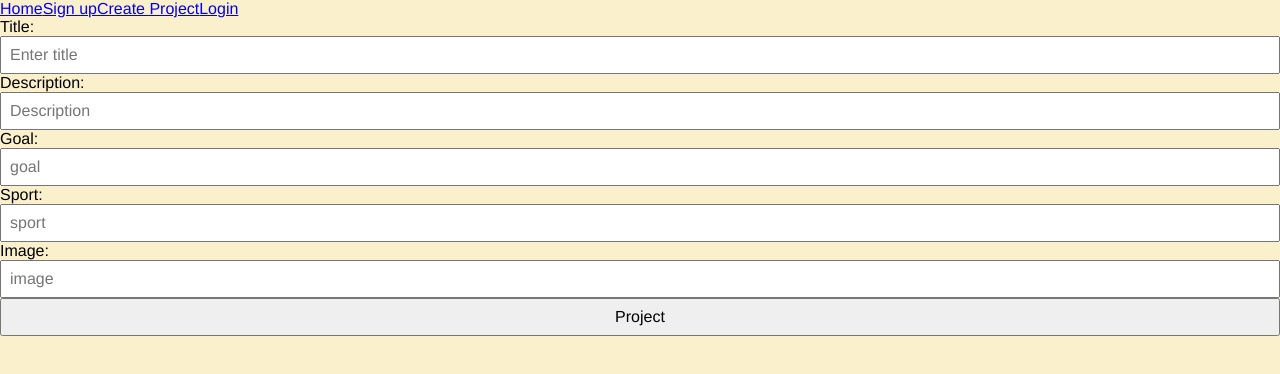
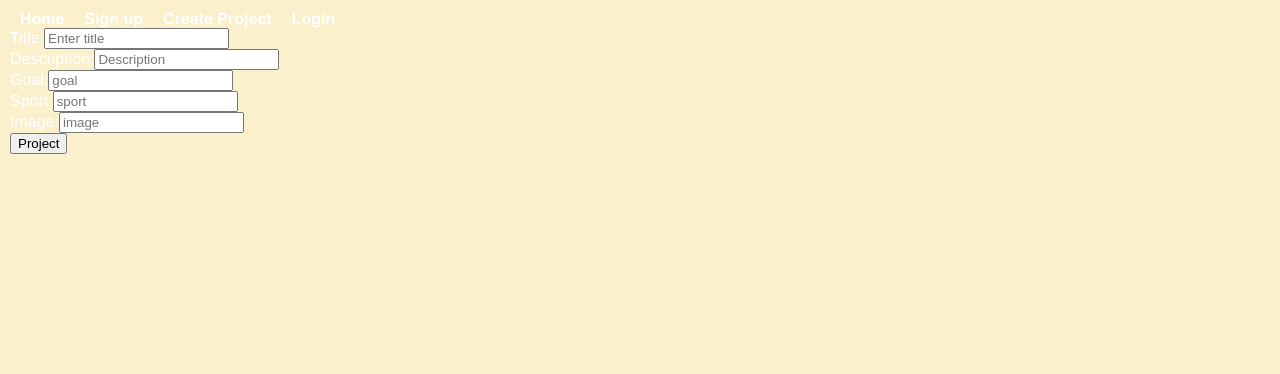
Before and after one commit to dee-iannantuono/crowdfunding-frontend, a React (Vite) app: page /createprojectpage in a window 1280 px wide. Shown: the top 374 px of the page. Built offline with nearby package versions, Linux system fonts and the light colour scheme.

Commit message:
a quick attempt to fix nav bar spacing

```diff
--- /dev/null
+++ b/src/components/NavBar.css
@@ -0,0 +1,18 @@
+#nav-links {
+    color: white; /* Set the text color for links */
+    padding: 10px; /* Add some padding for spacing */
+    justify-content: flex-end; /* Space items evenly in the navbar */
+    align-items: center;
+}
+
+#nav-links a {
+    text-decoration: none; /* Remove underlines */
+    color: white; /* Set link text color */
+    margin: 0 10px; /* Add some margin for spacing between links */
+    font-weight: bold; /* Make links bold */
+    transition: color 0.2s; /* Smooth color transition on hover */
+}
+
+#nav-links a:hover {
+    color: #0009AF; /* Change color on hover */
+    }
--- a/src/components/NavBar.jsx
+++ b/src/components/NavBar.jsx
@@ -1,5 +1,6 @@
 import { Link, Outlet } from "react-router-dom";
 import { useAuth } from "../hooks/use-auth";
+import "./NavBar.css";
 
 function NavBar() {
     const {auth, setAuth} = useAuth();
--- a/src/pages/HomePage.css
+++ b/src/pages/HomePage.css
@@ -41,57 +41,12 @@ ul {
 	padding: 0;
 }
 
-ol,
-ul {
-	list-style: none;
-}
-
-img {
-	max-width: 100%;
-	height: auto;
-}
-
-input,
-button,
-textarea,
-select {
-	font: inherit;
-}
-
-/* Global styles  */
-
-label, input, textarea, select {
-    display: block;
-    width: 100%;
-}
-
-input, select, textarea {
-    padding: 8px;
-}
-
 /* Background */
 
 body {
 	background-color: var(--cream);
 }
 
-/* Header */
-
-.nav-links {
-	font-weight: bold;
-    color: var(--red);
-	float: right;
-	padding: 16px;
-}
-
-/* hero */
-
-#hero {
-	padding: 24px;
-	font-size: 3rem;
-	color: var(--red);
-	margin-top: 90px;
-}
 
 /* Projects  */
 
@@ -107,10 +62,14 @@ body {
 .project-card {
 	padding: 15px;
 	padding-top: 16px;
-	border-color: var(--white);
 	background-color: var(--white);
 	margin-top: 5%;
 	border-radius: 2%;
+}
+
+.project-card a {
+	color: #0009AF !important;
+	text-decoration: none;
 }
 
 @media (min-width: 768px){
```
